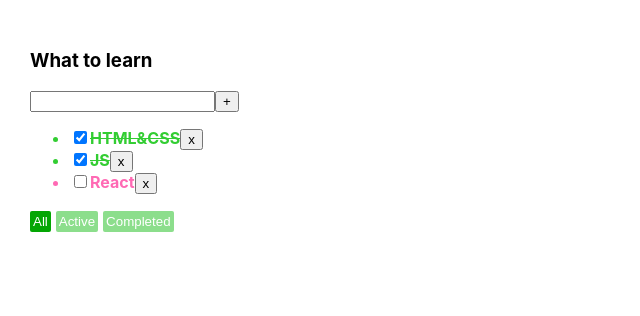
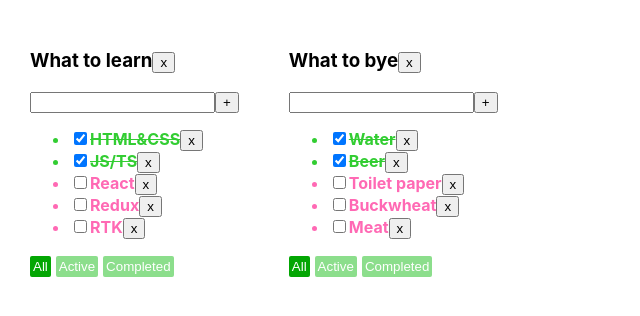
Before and after one commit to igor-minaev/it-incubator-todolist, a React (Create React App) app: page / in a window 1280 px wide. Shown: the top 316 px of the page, without its empty margins (0-640 px from the left). Built offline with nearby package versions, Linux system fonts and the light colour scheme.

Commit message:
add: lesson 5

```diff
--- a/src/App.tsx
+++ b/src/App.tsx
@@ -13,39 +13,73 @@ import {v1} from "uuid";
 //VUI
 
 export type FilterValuesType = 'all' | 'active' | 'completed'
+type TodolistType = {
+    id: string
+    title: string
+    filter: FilterValuesType
+
+}
+
+type TaskStateType = {
+    [todoListId: string]: Array<TaskType>
+}
 
 function App() {
-    const todolistTitle: string = 'What to learn'
-
-    const [tasks, setTasks]
-        = useState<Array<TaskType>>([
-        {id: v1(), title: 'HTML&CSS', isDone: true},
-        {id: v1(), title: 'JS', isDone: true},
-        {id: v1(), title: 'React', isDone: false}
+    //BLL
+    const todolistId_1 = v1()
+    const todolistId_2 = v1()
+    const [todolists, setTodolists] = useState<Array<TodolistType>>([
+        {id: todolistId_1, title: 'What to learn', filter: 'all'},
+        {id: todolistId_2, title: 'What to bye', filter: 'all'}
     ])
-
-    const [filter, setFilter] = useState<FilterValuesType>('all')
+    const [tasks, setTasks] = useState<TaskStateType>({
+        [todolistId_1]: [
+            {id: v1(), title: 'HTML&CSS', isDone: true},
+            {id: v1(), title: 'JS/TS', isDone: true},
+            {id: v1(), title: 'React', isDone: false},
+            {id: v1(), title: 'Redux', isDone: false},
+            {id: v1(), title: 'RTK', isDone: false}
+        ],
+        [todolistId_2]: [
+            {id: v1(), title: 'Water', isDone: true},
+            {id: v1(), title: 'Beer', isDone: true},
+            {id: v1(), title: 'Toilet paper', isDone: false},
+            {id: v1(), title: 'Buckwheat', isDone: false},
+            {id: v1(), title: 'Meat', isDone: false}
+        ]
+    })
 
 
-    const removeTask = (taskId: string) => {
-        setTasks(tasks.filter(t => t.id !== taskId))
+    const removeTask = (taskId: string, todoListId: string) => {
+        const copyTasks = {...tasks}
+        copyTasks[todoListId] = copyTasks[todoListId].filter(t => t.id !== taskId)
+        setTasks(copyTasks)
+        setTasks({...tasks, [todoListId]: tasks[todoListId].filter(t => t.id !== taskId)})
     }
 
-    const changeFilter = (filter: FilterValuesType) => {
-        setFilter(filter)
+    const changeTodolistFilter = (filter: FilterValuesType, todoListId: string) => {
+        setTodolists(todolists.map(tl => tl.id === todoListId ? {...tl, filter: filter} : tl))
     }
 
-    const addTask = (title: string) => {
+    const addTask = (title: string, todoListId: string) => {
         const newTask: TaskType = {
             id: v1(),
             title: title,
             isDone: false
         }
-        setTasks([newTask, ...tasks])
+        setTasks({...tasks, [todoListId]: [newTask, ...tasks[todoListId]]})
     }
 
-    const changeTaskStatus = (taskId: string, isDone: boolean) => {
-        setTasks(tasks.map(t => taskId === t.id ? {...t, isDone} : t))
+    const changeTaskStatus = (taskId: string, newTaskStatus: boolean, todoListId: string) => {
+        setTasks({
+            ...tasks,
+            [todoListId]: tasks[todoListId].map(t => taskId === t.id ? {...t, isDone: newTaskStatus} : t)
+        })
+    }
+
+    const removeTodolist = (todolistId: string) => {
+        setTodolists(todolists.filter(tl => tl.id !== todolistId))
+        delete tasks[todolistId]
     }
     const getFilteredTasks = (t: Array<TaskType>, f: FilterValuesType) => {
         let tasksForTodolist = t
@@ -58,18 +92,28 @@ function App() {
         return tasksForTodolist
     }
 
+    const todolistComponents = todolists.map(tl => {
+        const filteredTasks = getFilteredTasks(tasks[tl.id], tl.filter)
+        return (
+            <Todolist
+                key={tl.id}
+                title={tl.title}
+                todolistId={tl.id}
+                filter={tl.filter}
+                tasks={filteredTasks}
+
+                removeTask={removeTask}
+                changeTodolistFilter={changeTodolistFilter}
+                addTask={addTask}
+                changeTaskStatus={changeTaskStatus}
+                removeTodolist={removeTodolist}
+            />
+        )
+    })
 
     return (
         <div className="App">
-            <Todolist
-                title={todolistTitle}
-                filter={filter}
-                tasks={getFilteredTasks(tasks, filter)}
-                removeTask={removeTask}
-                changeFilter={changeFilter}
-                addTask={addTask}
-                changeTaskStatus={changeTaskStatus}
-            />
+            {todolistComponents}
         </div>
     );
 }
--- a/src/Todolist.tsx
+++ b/src/Todolist.tsx
@@ -8,19 +8,23 @@ export type TaskType = {
 }
 type TodolistPropsType = {
     title: string
+    todolistId: string
     filter: FilterValuesType
     tasks: Array<TaskType>
-    removeTask: (taskId: string) => void
-    changeFilter: (filter: FilterValuesType) => void
-    addTask: (title: string) => void
-    changeTaskStatus: (taskId: string, isDone: boolean) => void
+    removeTask: (taskId: string, todolistId: string) => void
+    changeTodolistFilter: (filter: FilterValuesType, todolistId: string) => void
+    addTask: (title: string, todolistId: string) => void
+    changeTaskStatus: (taskId: string, isDone: boolean, todolistId: string) => void
+    removeTodolist: (todolistId: string) => void
 }
 const Todolist = (props: TodolistPropsType) => {
+
         const [title, setTitle] = useState('')
         const [error, setError] = useState<boolean>(false)
+
         const tasksList = props.tasks.map(t => {
-            const removeTask = () => props.removeTask(t.id)
-            const changeTaskStatus = (e: ChangeEvent<HTMLInputElement>) => props.changeTaskStatus(t.id, e.currentTarget.checked)
+            const removeTask = () => props.removeTask(t.id, props.todolistId)
+            const changeTaskStatus = (e: ChangeEvent<HTMLInputElement>) => props.changeTaskStatus(t.id, e.currentTarget.checked, props.todolistId)
             return (
                 <li key={t.id} className={t.isDone ? 'isDone' : 'notIsDone'}>
                     <input
@@ -35,22 +39,25 @@ const Todolist = (props: TodolistPropsType) => {
         const addTask = () => {
             const trimmedTitle = title.trim()
             if (trimmedTitle) {
-                props.addTask(trimmedTitle)
+                props.addTask(trimmedTitle, props.todolistId)
             } else {
                 setError(true)
             }
             setTitle('')
         }
-        const handlerCreator = (filter: FilterValuesType) => () => props.changeFilter(filter)
+        const handlerCreator = (filter: FilterValuesType) => () => props.changeTodolistFilter(filter, props.todolistId)
         const onEnterDownAddTask = (e: KeyboardEvent<HTMLInputElement>) => e.key === 'Enter' && addTask()
         const onChangeSetLocalTitle = (e: ChangeEvent<HTMLInputElement>) => {
             error && setError(false)
             setTitle(e.currentTarget.value)
         }
+        const removeTodolist = () => props.removeTodolist(props.todolistId)
         const errorMessage = error ? <div style={{fontWeight: 'bold', color: 'hotpink'}}>Title is required!</div> : null
         return (
             <div>
-                <h3>{props.title}</h3>
+                <h3>{props.title}
+                    <button onClick={removeTodolist}>x</button>
+                </h3>
                 <div>
                     <input className={error ? 'error' : ''}
                            onChange={onChangeSetLocalTitle} value={title}
@@ -58,7 +65,7 @@ const Todolist = (props: TodolistPropsType) => {
                     <button onClick={addTask}>+</button>
                     {errorMessage}
                 </div>
-                    {tasksList.length ? <ul>{tasksList}</ul> : <span>Your taskslist is empty!</span>}
+                {tasksList.length ? <ul>{tasksList}</ul> : <span>Your taskslist is empty!</span>}
                 <div>
                     <button className={props.filter === 'all' ? 'btn active-btn' : 'btn'}
                             onClick={handlerCreator('all')}>All
```
